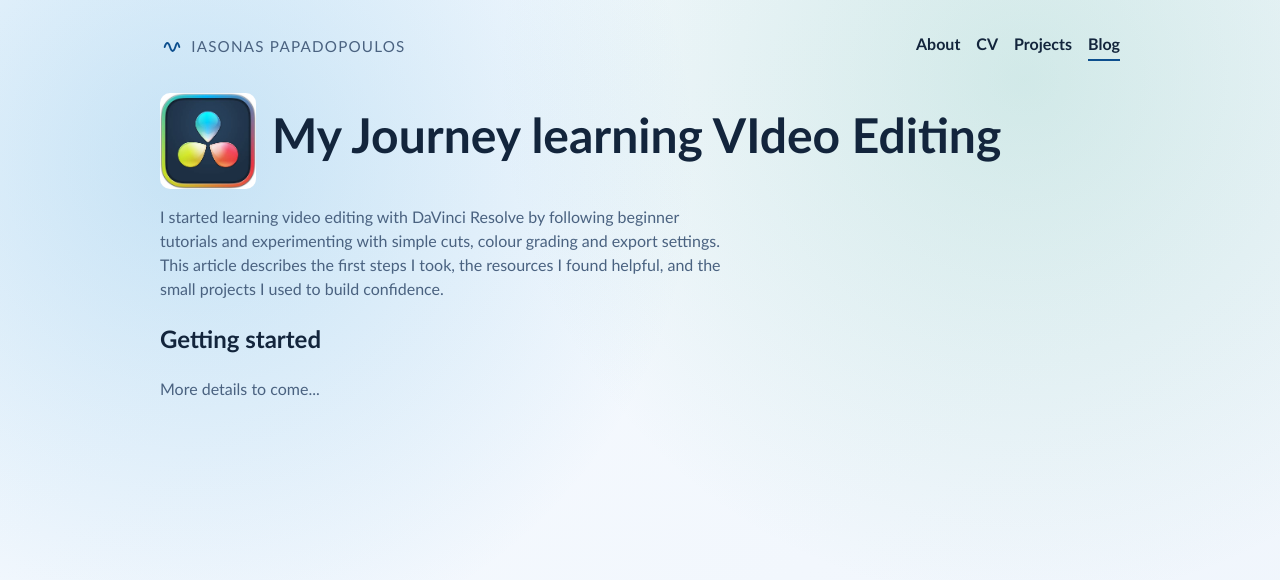
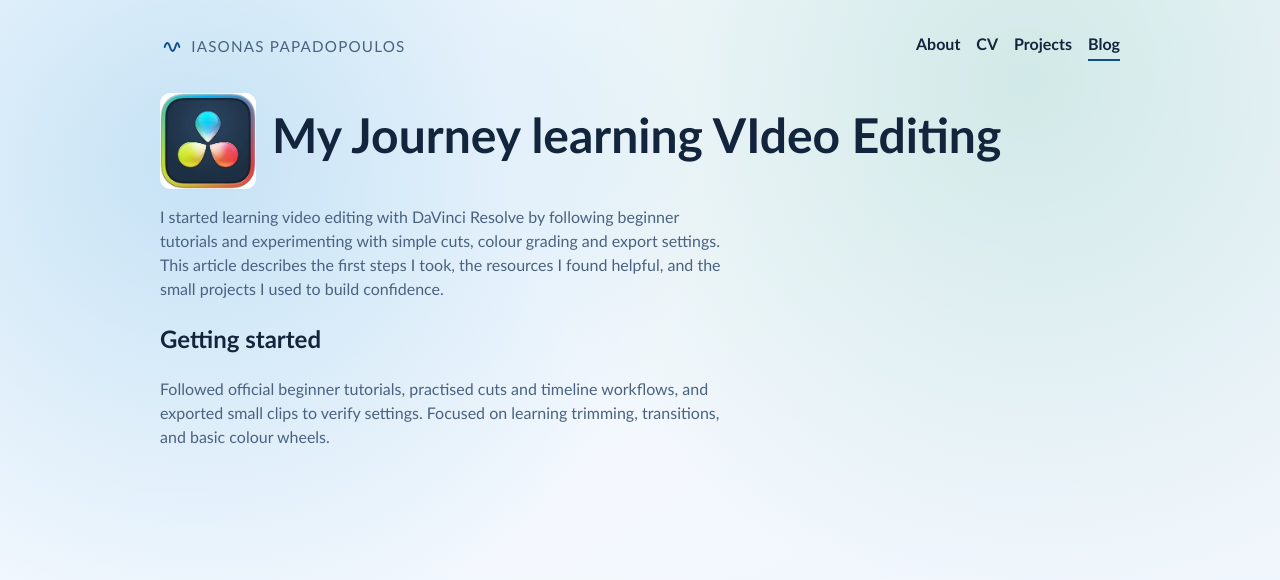
Before and after one commit to iasonpap/iasonpap.github.io, a React (Vite) app: page /blog/my-journey-learning-video-editing in a window 1280 px wide. Shown: the top 580 px of the page. Built offline with nearby package versions, Linux system fonts and the light colour scheme.

Commit message:
refactor(blog): MVVM architecture for articles (model, viewmodel, components)

```diff
--- /dev/null
+++ b/src/components/ArticleCard.jsx
@@ -0,0 +1,15 @@
+import { Link } from 'react-router-dom'
+
+export default function ArticleCard({ article }) {
+  return (
+    <Link to={`/blog/${article.slug}`} className="project-card-link" key={article.slug}>
+      <article className="project-card">
+        <img src={article.thumb} alt={article.title} className="project-thumb" />
+        <div className="project-meta">
+          <h2>{article.title}</h2>
+          <p>{article.excerpt}</p>
+        </div>
+      </article>
+    </Link>
+  )
+}
--- /dev/null
+++ b/src/models/articles.js
@@ -0,0 +1,27 @@
+import logo from '../assets/logo_davinci_resolve.jpg'
+
+// Article model — single source of truth for article data.
+export const articles = [
+  {
+    title: 'My Journey learning VIdeo Editing',
+    slug: 'my-journey-learning-video-editing',
+    thumb: logo,
+    excerpt: 'A short story of how I started learning video editing with DaVinci Resolve.',
+    intro:
+      'I started learning video editing with DaVinci Resolve by following beginner tutorials and experimenting with simple cuts, colour grading and export settings. This article describes the first steps I took, the resources I found helpful, and the small projects I used to build confidence.',
+    sections: [
+      {
+        heading: 'Getting started',
+        body: 'Followed official beginner tutorials, practised cuts and timeline workflows, and exported small clips to verify settings. Focused on learning trimming, transitions, and basic colour wheels.',
+      },
+    ],
+  },
+]
+
+export function getAllArticles() {
+  return articles
+}
+
+export function getArticleBySlug(slug) {
+  return articles.find((a) => a.slug === slug)
+}
--- a/src/pages/Article.jsx
+++ b/src/pages/Article.jsx
@@ -1,11 +1,11 @@
 import { useParams } from 'react-router-dom'
-import logo from '../assets/logo_davinci_resolve.jpg'
+import { fetchArticle } from '../viewmodels/blogViewModel'
 
 function Article() {
   const { slug } = useParams()
+  const article = fetchArticle(slug)
 
-  // For now we only have one article; match by slug.
-  if (slug !== 'my-journey-learning-video-editing') {
+  if (!article) {
     return (
       <section className="page">
         <h1>Article not found</h1>
@@ -17,21 +17,18 @@ function Article() {
   return (
     <article className="page blog-article">
       <header>
-        <img src={logo} alt="DaVinci Resolve logo" style={{ maxWidth: 200 }} />
-        <h1>My Journey learning VIdeo Editing</h1>
+        <img src={article.thumb} alt={article.title} />
+        <h1>{article.title}</h1>
       </header>
 
-      <p>
-        I started learning video editing with DaVinci Resolve by following beginner
-        tutorials and experimenting with simple cuts, colour grading and export
-        settings. This article describes the first steps I took, the resources I
-        found helpful, and the small projects I used to build confidence.
-      </p>
+      <p>{article.intro}</p>
 
-      <section>
-        <h2>Getting started</h2>
-        <p>More details to come...</p>
-      </section>
+      {article.sections.map((s) => (
+        <section key={s.heading}>
+          <h2>{s.heading}</h2>
+          <p>{s.body}</p>
+        </section>
+      ))}
     </article>
   )
 }
--- a/src/pages/Blog.jsx
+++ b/src/pages/Blog.jsx
@@ -1,31 +1,16 @@
-import { Link } from 'react-router-dom'
-import logo from '../assets/logo_davinci_resolve.jpg'
-
-const articles = [
-  {
-    title: 'VIdeo Editing Journey',
-    slug: 'my-journey-learning-video-editing',
-    thumb: logo,
-    excerpt: "A short story of how I started learning video editing with DaVinci Resolve.",
-  },
-]
+import ArticleCard from '../components/ArticleCard'
+import { fetchArticles } from '../viewmodels/blogViewModel'
 
 function Blog() {
+  const articles = fetchArticles()
+
   return (
     <section className="page">
       <h1>Blog</h1>
       <p>Articles about tools, experiments and learning.</p>
       <div className="project-grid">
         {articles.map((a) => (
-          <Link to={`/blog/${a.slug}`} key={a.slug} className="project-card-link">
-            <article className="project-card">
-              <img src={a.thumb} alt={a.title} className="project-thumb" />
-              <div className="project-meta">
-                <h2>{a.title}</h2>
-                <p>{a.excerpt}</p>
-              </div>
-            </article>
-          </Link>
+          <ArticleCard article={a} key={a.slug} />
         ))}
       </div>
     </section>
--- /dev/null
+++ b/src/viewmodels/blogViewModel.js
@@ -0,0 +1,11 @@
+import * as model from '../models/articles'
+
+// ViewModel exposes data access for views (Blog list and Article view)
+export function fetchArticles() {
+  // In future replace with async fetch.
+  return model.getAllArticles()
+}
+
+export function fetchArticle(slug) {
+  return model.getArticleBySlug(slug)
+}
```
